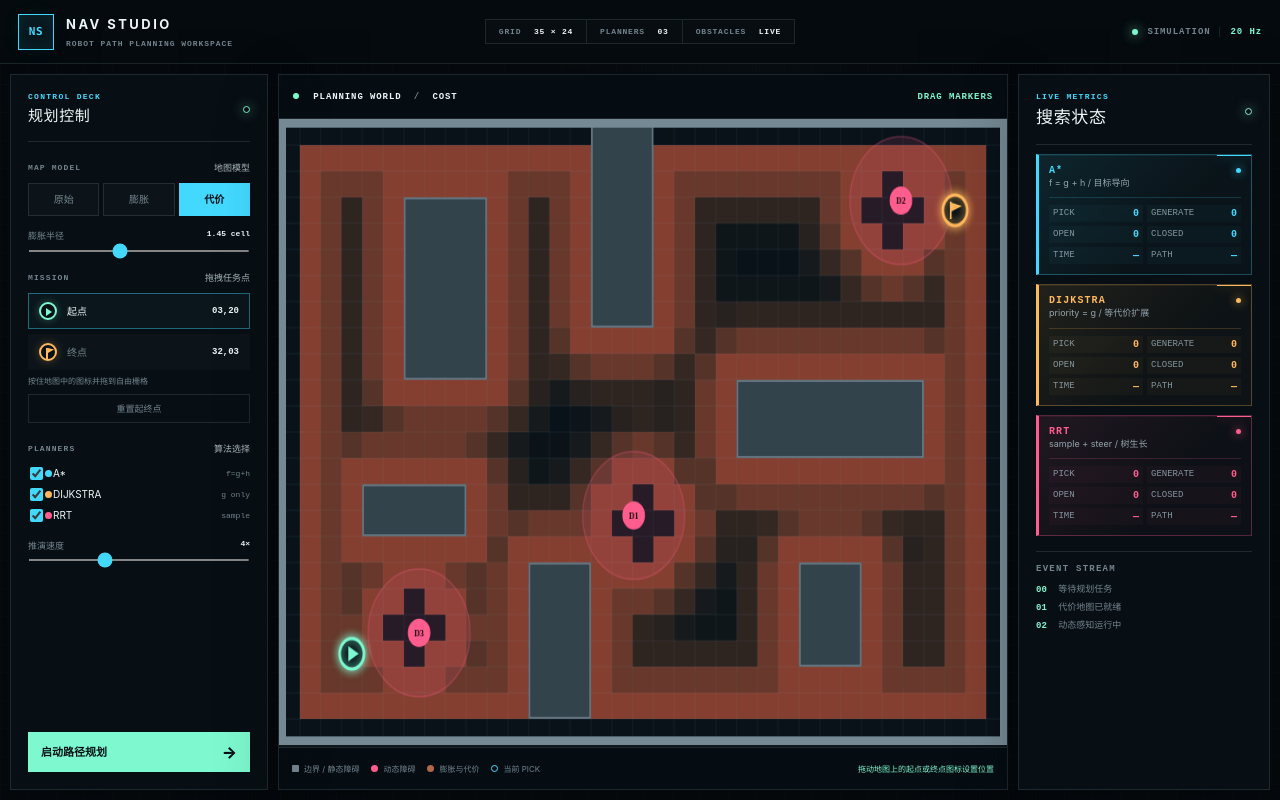
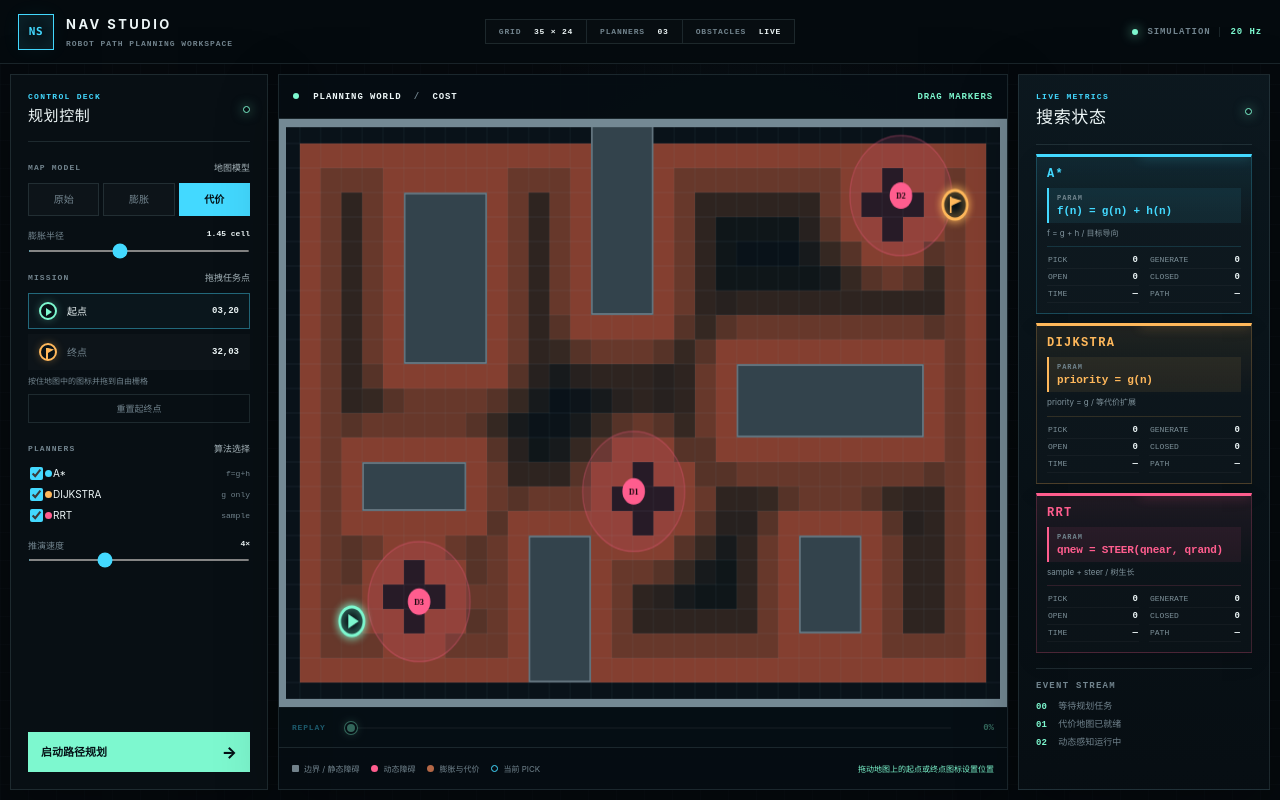
Before and after one commit to laichao2018/embodied-path-planning-lab, a Next.js app: page / in a window 1280 px wide. Built offline with nearby package versions, Linux system fonts and the light colour scheme.

Commit message:
feat: add seekable planning replay timeline

```diff
--- a/app/page.tsx
+++ b/app/page.tsx
@@ -36,6 +36,12 @@ const DESCRIPTIONS: Record<PlannerKey, string> = {
   astar: "f = g + h / 目标导向",
   dijkstra: "priority = g / 等代价扩展",
   rrt: "sample + steer / 树生长",
+};
+
+const FORMULAS: Record<PlannerKey, string> = {
+  astar: "f(n) = g(n) + h(n)",
+  dijkstra: "priority = g(n)",
+  rrt: "qnew = STEER(qnear, qrand)",
 };
 
 const DEFAULT_START = { x: 3, y: 20 };
@@ -424,6 +430,15 @@ export default function Home() {
     setNotice(`${label}已更新，可以启动路径规划`);
   };
 
+  const seekProgress = (event: React.ChangeEvent<HTMLInputElement>) => {
+    const next = Number(event.target.value);
+    setRunning(false);
+    setExecuting(false);
+    setExecutionCursor(0);
+    setProgress(next);
+    setNotice(`已定位到推演过程 ${Math.round((next / Math.max(maxSteps, 1)) * 100)}%`);
+  };
+
   const resetPoints = () => {
     clearRun();
     setStart(DEFAULT_START);
@@ -511,7 +526,23 @@ export default function Home() {
             onPointerCancel={endMarkerDrag}
             aria-label="交互式路径规划地图，拖动起点箭头或终点旗帜设置位置"
           />
-          <div className="progress-rail"><span style={{ width: `${Math.min(100, (progress / Math.max(maxSteps, 1)) * 100)}%` }} /></div>
+          <div className={`timeline-control ${resultList.length ? "" : "disabled"}`}>
+            <span>REPLAY</span>
+            <div className="timeline-range">
+              <i style={{ width: `${Math.min(100, (progress / Math.max(maxSteps, 1)) * 100)}%` }} />
+              <input
+                type="range"
+                min="0"
+                max={Math.max(maxSteps, 1)}
+                step="1"
+                value={Math.min(progress, Math.max(maxSteps, 1))}
+                disabled={!resultList.length}
+                onChange={seekProgress}
+                aria-label="拖动查看路径规划推演过程"
+              />
+            </div>
+            <b>{Math.round((progress / Math.max(maxSteps, 1)) * 100)}%</b>
+          </div>
           <div className="map-legend">
             <span><i className="wall" />边界 / 静态障碍</span>
             <span><i className="dynamic" />动态障碍</span>
@@ -533,8 +564,8 @@ export default function Home() {
               : 0;
             return (
               <div key={key} className={`telemetry-card ${key}`}>
-                <div className="telemetry-title"><p>{NAMES[key]}</p><span style={{ background: COLORS[key] }} /></div>
-                <strong>{!enabled[key] ? "OFF" : !result ? "" : done ? result.found ? "PATH" : "FAIL" : "SEARCH"}</strong>
+                <div className="telemetry-title"><p>{NAMES[key]}</p><strong>{!enabled[key] ? "OFF" : !result ? "" : done ? result.found ? "PATH" : "FAIL" : "SEARCH"}</strong></div>
+                <div className="algorithm-formula"><span>PARAM</span><b>{FORMULAS[key]}</b></div>
                 <small>{DESCRIPTIONS[key]}</small>
                 <dl>
                   <div><dt>PICK</dt><dd>{visible}</dd></div>
--- a/standalone/index.html
+++ b/standalone/index.html
@@ -64,10 +64,14 @@
         <section class="map-panel panel">
           <div class="map-toolbar">
             <div><span class="pulse"></span> PLANNING WORLD <i>/</i> <b id="layer-name">COST</b></div>
-            <p id="run-state">SET START</p>
+            <p id="run-state">DRAG MARKERS</p>
           </div>
           <canvas id="map" width="840" height="576" aria-label="交互式路径规划地图，拖动起点箭头或终点旗帜设置位置"></canvas>
-          <div class="progress-rail"><span id="progress-bar"></span></div>
+          <div class="timeline-control disabled" id="timeline-control">
+            <span>REPLAY</span>
+            <div class="timeline-range"><i id="progress-bar"></i><input id="timeline-slider" type="range" min="0" max="1" step="1" value="0" disabled aria-label="拖动查看路径规划推演过程" /></div>
+            <b id="timeline-value">0%</b>
+          </div>
           <div class="map-legend">
             <span><i class="wall"></i>边界 / 静态障碍</span>
             <span><i class="dynamic"></i>动态障碍</span>
@@ -80,15 +84,15 @@
         <aside class="telemetry-panel panel">
           <div class="panel-heading primary"><div><p>LIVE METRICS</p><h2>搜索状态</h2></div><i class="panel-signal"></i></div>
           <div class="telemetry-card astar" data-card="astar">
-            <div class="telemetry-title"><p>A*</p><span></span></div><strong></strong><small>f = g + h / 目标导向</small>
+            <div class="telemetry-title"><p>A*</p><strong></strong></div><div class="algorithm-formula"><span>PARAM</span><b>f(n) = g(n) + h(n)</b></div><small>f = g + h / 目标导向</small>
             <dl><div><dt>PICK</dt><dd data-pick>0</dd></div><div><dt>GENERATE</dt><dd data-generated>0</dd></div><div><dt>OPEN</dt><dd data-open>0</dd></div><div><dt>CLOSED</dt><dd data-closed>0</dd></div><div><dt>TIME</dt><dd data-time>—</dd></div><div><dt>PATH</dt><dd data-path>—</dd></div></dl>
           </div>
           <div class="telemetry-card dijkstra" data-card="dijkstra">
-            <div class="telemetry-title"><p>DIJKSTRA</p><span></span></div><strong></strong><small>priority = g / 等代价扩展</small>
+            <div class="telemetry-title"><p>DIJKSTRA</p><strong></strong></div><div class="algorithm-formula"><span>PARAM</span><b>priority = g(n)</b></div><small>priority = g / 等代价扩展</small>
             <dl><div><dt>PICK</dt><dd data-pick>0</dd></div><div><dt>GENERATE</dt><dd data-generated>0</dd></div><div><dt>OPEN</dt><dd data-open>0</dd></div><div><dt>CLOSED</dt><dd data-closed>0</dd></div><div><dt>TIME</dt><dd data-time>—</dd></div><div><dt>PATH</dt><dd data-path>—</dd></div></dl>
           </div>
           <div class="telemetry-card rrt" data-card="rrt">
-            <div class="telemetry-title"><p>RRT</p><span></span></div><strong></strong><small>sample + steer / 树生长</small>
+            <div class="telemetry-title"><p>RRT</p><strong></strong></div><div class="algorithm-formula"><span>PARAM</span><b>qnew = STEER(qnear, qrand)</b></div><small>sample + steer / 树生长</small>
             <dl><div><dt>PICK</dt><dd data-pick>0</dd></div><div><dt>GENERATE</dt><dd data-generated>0</dd></div><div><dt>OPEN</dt><dd data-open>0</dd></div><div><dt>CLOSED</dt><dd data-closed>0</dd></div><div><dt>TIME</dt><dd data-time>—</dd></div><div><dt>PATH</dt><dd data-path>—</dd></div></dl>
           </div>
           <div class="event-log"><p>EVENT STREAM</p><div id="events"><span><b>00</b> 等待规划任务</span><span><b>01</b> 代价地图已就绪</span><span><b>02</b> 动态感知运行中</span></div></div>
--- a/standalone/styles.css
+++ b/standalone/styles.css
@@ -112,7 +112,7 @@ button { color: inherit; }
 .run-button:hover { background: #a4ffe1; }
 .run-button span { font-size: 16px; line-height: 1; }
 
-.map-panel { display: grid; grid-template-rows: 44px minmax(0, 1fr) 2px 42px; overflow: hidden; background: rgba(6, 13, 18, .96); }
+.map-panel { display: grid; grid-template-rows: 44px minmax(0, 1fr) 40px 42px; overflow: hidden; background: rgba(6, 13, 18, .96); }
 .map-toolbar { min-width: 0; display: flex; align-items: center; justify-content: space-between; padding: 0 14px; border-bottom: 1px solid var(--line); color: var(--muted); font: 700 9px ui-monospace, monospace; letter-spacing: .1em; }
 .map-toolbar div { color: var(--ink); white-space: nowrap; }
 .map-toolbar i { color: var(--muted); font-style: normal; margin: 0 6px; }
@@ -121,8 +121,19 @@ button { color: inherit; }
 .pulse { display: inline-block; width: 6px; height: 6px; border-radius: 50%; background: var(--green); margin-right: 8px; }
 .map-panel canvas { width: 100%; height: 100%; display: block; cursor: grab; touch-action: none; }
 .map-panel canvas.is-dragging { cursor: grabbing; }
-.progress-rail { height: 2px; background: rgba(255,255,255,.04); }
-.progress-rail span { display: block; width: 0; height: 100%; background: linear-gradient(90deg,var(--cyan),var(--green)); transition: width 80ms linear; }
+.timeline-control { min-width: 0; display: grid; grid-template-columns: 44px minmax(0, 1fr) 34px; align-items: center; gap: 9px; padding: 0 13px; border-top: 1px solid var(--line); background: rgba(8, 18, 24, .98); }
+.timeline-control > span { color: var(--cyan); font: 800 8px ui-monospace, monospace; letter-spacing: .1em; }
+.timeline-control > b { color: var(--green); text-align: right; font: 800 9px ui-monospace, monospace; }
+.timeline-range { position: relative; height: 18px; }
+.timeline-range::before { content: ""; position: absolute; left: 0; right: 0; top: 8px; height: 2px; background: rgba(255,255,255,.09); }
+.timeline-range i { position: absolute; left: 0; top: 8px; width: 0; height: 2px; background: linear-gradient(90deg, var(--cyan), var(--green)); box-shadow: 0 0 9px rgba(67,217,255,.35); pointer-events: none; }
+.timeline-range input { appearance: none; -webkit-appearance: none; position: absolute; inset: 0; width: 100%; height: 18px; margin: 0; background: transparent; cursor: ew-resize; }
+.timeline-range input::-webkit-slider-runnable-track { height: 2px; background: transparent; }
+.timeline-range input::-webkit-slider-thumb { appearance: none; -webkit-appearance: none; width: 12px; height: 12px; margin-top: -5px; border: 2px solid #071116; border-radius: 50%; background: var(--green); box-shadow: 0 0 0 1px var(--green), 0 0 10px rgba(125,248,207,.55); }
+.timeline-range input::-moz-range-track { height: 2px; background: transparent; }
+.timeline-range input::-moz-range-thumb { width: 9px; height: 9px; border: 2px solid #071116; border-radius: 50%; background: var(--green); box-shadow: 0 0 0 1px var(--green), 0 0 10px rgba(125,248,207,.55); }
+.timeline-control.disabled { opacity: .38; }
+.timeline-control.disabled .timeline-range input { cursor: not-allowed; }
 .map-legend { min-width: 0; display: flex; align-items: center; gap: 12px; padding: 0 13px; border-top: 1px solid var(--line); color: var(--muted); font-size: 8px; white-space: nowrap; overflow: hidden; }
 .map-legend span { display: flex; align-items: center; gap: 5px; flex: 0 0 auto; }
 .map-legend .wall { background: #71818a; border-radius: 1px; }
@@ -131,23 +142,26 @@ button { color: inherit; }
 .map-legend .pick-ring { background: transparent; border: 1px solid var(--cyan); }
 .map-legend .legend-note { min-width: 0; margin-left: auto; color: var(--green); overflow: hidden; text-overflow: ellipsis; }
 
-.telemetry-card { position: relative; margin-top: 9px; padding: 10px; overflow: hidden; border: 1px solid rgba(var(--planner-rgb), .28); border-left: 3px solid var(--planner); background: linear-gradient(135deg, rgba(var(--planner-rgb), .105), rgba(var(--planner-rgb), .018) 62%); box-shadow: inset 0 1px 0 rgba(var(--planner-rgb), .08); }
-.telemetry-card::after { content: ""; position: absolute; top: 0; right: 0; width: 34px; height: 1px; background: var(--planner); box-shadow: 0 0 12px rgba(var(--planner-rgb), .55); }
+.telemetry-panel { background: linear-gradient(180deg, rgba(12,24,31,.98), rgba(7,14,19,.98)); }
+.telemetry-card { position: relative; margin-top: 9px; padding: 10px; overflow: hidden; border: 1px solid rgba(var(--planner-rgb), .2); border-top: 3px solid var(--planner); background: linear-gradient(180deg, rgba(var(--planner-rgb), .09), rgba(255,255,255,.012) 45%); box-shadow: 0 8px 20px rgba(0,0,0,.14); }
+.telemetry-card::after { content: ""; position: absolute; top: -3px; right: 0; width: 52%; height: 3px; background: linear-gradient(90deg, transparent, var(--planner)); box-shadow: 0 0 12px rgba(var(--planner-rgb), .45); }
 .telemetry-card p, .telemetry-card strong, .telemetry-card small { margin: 0; display: block; }
 .telemetry-panel .panel-heading h2 { font-size: 17px; }
-.telemetry-card p { color: var(--planner); font: 800 10px ui-monospace, monospace; letter-spacing: .11em; }
-.telemetry-card strong { margin: 5px 0; color: var(--planner); font: 750 20px ui-monospace, monospace; text-shadow: 0 0 14px rgba(var(--planner-rgb), .22); }
+.telemetry-card p { color: var(--planner); font: 900 12px ui-monospace, monospace; letter-spacing: .11em; }
+.telemetry-card strong { margin: 0; padding: 3px 6px; border: 1px solid rgba(var(--planner-rgb), .32); color: var(--planner); background: rgba(var(--planner-rgb), .08); font: 800 8px ui-monospace, monospace; letter-spacing: .08em; text-shadow: 0 0 12px rgba(var(--planner-rgb), .25); }
 .telemetry-card strong:empty { display: none; }
-.telemetry-card small { color: #93a5ad; font-size: 9px; line-height: 1.5; white-space: nowrap; overflow: hidden; text-overflow: ellipsis; }
+.telemetry-card small { color: #7f929b; font-size: 8px; line-height: 1.45; white-space: nowrap; overflow: hidden; text-overflow: ellipsis; }
 .telemetry-card.astar { --planner: var(--cyan); --planner-rgb: 67, 217, 255; }
 .telemetry-card.dijkstra { --planner: var(--amber); --planner-rgb: 255, 184, 91; }
 .telemetry-card.rrt { --planner: var(--pink); --planner-rgb: 255, 93, 142; }
 .telemetry-title { display: flex; align-items: center; justify-content: space-between; }
-.telemetry-title span { width: 5px; height: 5px; border-radius: 50%; background: var(--planner); box-shadow: 0 0 10px var(--planner); }
-.telemetry-card dl { display: grid; grid-template-columns: 1fr 1fr; gap: 4px; margin: 8px 0 0; padding-top: 7px; border-top: 1px solid rgba(var(--planner-rgb), .18); }
-.telemetry-card dl div { display: flex; justify-content: space-between; gap: 5px; padding: 3px 4px; background: rgba(var(--planner-rgb), .035); }
-.telemetry-card dt { color: #84969f; font: 9px ui-monospace, monospace; }
-.telemetry-card dd { margin: 0; color: var(--planner); font: 800 10px ui-monospace, monospace; }
+.algorithm-formula { display: grid; gap: 3px; margin: 7px 0 5px; padding: 6px 8px; border-left: 2px solid var(--planner); background: rgba(var(--planner-rgb), .08); }
+.algorithm-formula span { color: #71858e; font: 800 7px ui-monospace, monospace; letter-spacing: .14em; }
+.algorithm-formula b { color: var(--planner); font: 900 11px ui-monospace, monospace; letter-spacing: -.02em; white-space: nowrap; }
+.telemetry-card dl { display: grid; grid-template-columns: 1fr 1fr; gap: 0 10px; margin: 7px 0 0; padding-top: 5px; border-top: 1px solid rgba(var(--planner-rgb), .15); }
+.telemetry-card dl div { display: flex; justify-content: space-between; gap: 5px; padding: 3px 1px; border-bottom: 1px solid rgba(255,255,255,.035); }
+.telemetry-card dt { color: #7d9099; font: 8px ui-monospace, monospace; }
+.telemetry-card dd { margin: 0; color: var(--ink); font: 850 9px ui-monospace, monospace; }
 .event-log { min-height: 0; margin-top: 15px; padding-top: 12px; border-top: 1px solid var(--line); overflow: hidden; }
 .event-log p { margin: 0 0 7px; color: var(--muted); font: 700 9px ui-monospace, monospace; letter-spacing: .14em; }
 .event-log span { display: block; overflow: hidden; color: var(--muted); font: 9px/2 ui-monospace, monospace; white-space: nowrap; text-overflow: ellipsis; }
@@ -182,6 +196,10 @@ button { color: inherit; }
   .range-control { margin-top: 9px; }
   .speed-control { margin-top: 11px; }
   .telemetry-card { margin-top: 6px; padding: 8px 10px; }
-  .telemetry-card strong { font-size: 18px; }
+  .telemetry-card strong { font-size: 7px; }
+  .telemetry-card small { display: none; }
+  .algorithm-formula { margin: 5px 0 4px; padding: 4px 7px; }
+  .algorithm-formula b { font-size: 10px; }
+  .telemetry-card dl { margin-top: 5px; }
   .event-log { margin-top: 9px; padding-top: 8px; }
 }
```
Also changed, not shown: standalone/app.js (+17 -0 lines), 1 other file (tests, documents, lock files or other folders).
